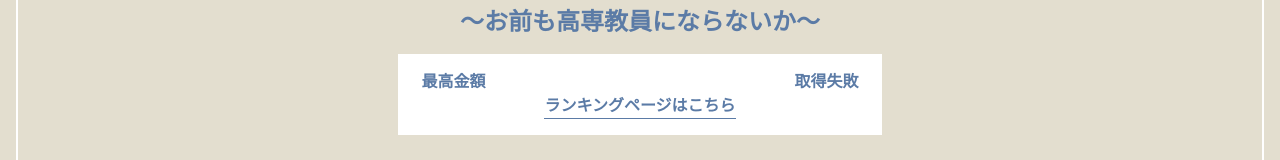
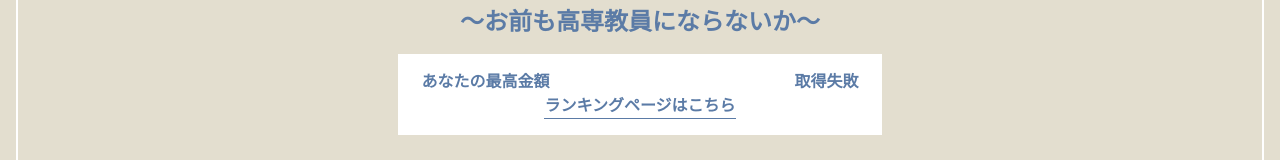
Before and after one commit to shii-park/Metasugo-Frontend, a Next.js app: page / in a window 1280 px wide. Shown: the part 338-498 px from the top of the page. Built offline with nearby package versions, Linux system fonts and the light colour scheme; no server answers; sample sign-in values are in the browser's storage.

Commit message:
Fix:" あなたの最高金額"という文言に変更しました

```diff
--- a/src/app/page.tsx
+++ b/src/app/page.tsx
@@ -112,7 +112,7 @@ export default function Home() {
               </div>
               <div className='font-bold bg-white text-l text-[#5B7BA6] flex flex-col items-center justify-center px-6 py-4 w-2/5 mx-auto'>
                 <p className='flex justify-between w-full'>
-                  <span>最高金額</span>
+                  <span>あなたの最高金額</span>
                   <span>
                     {scoreError ? '取得失敗' : bestScore !== null ? `${bestScore.toLocaleString()}円` : '読み込み中...'}
                   </span>
```
